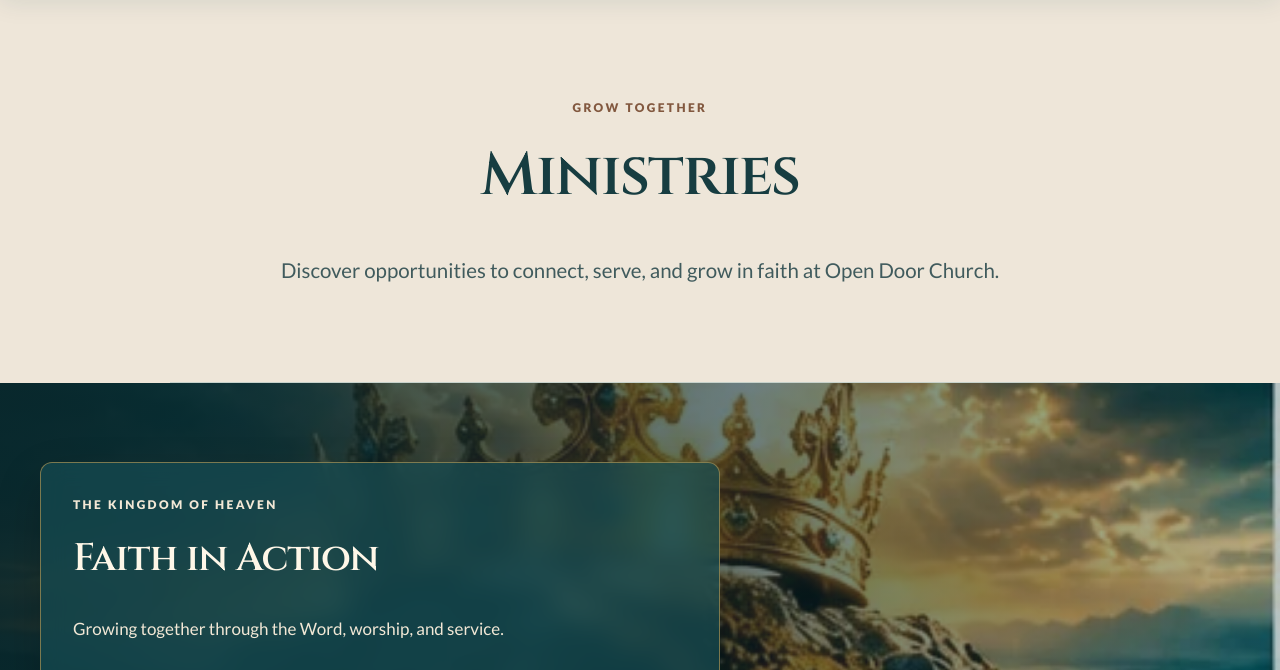
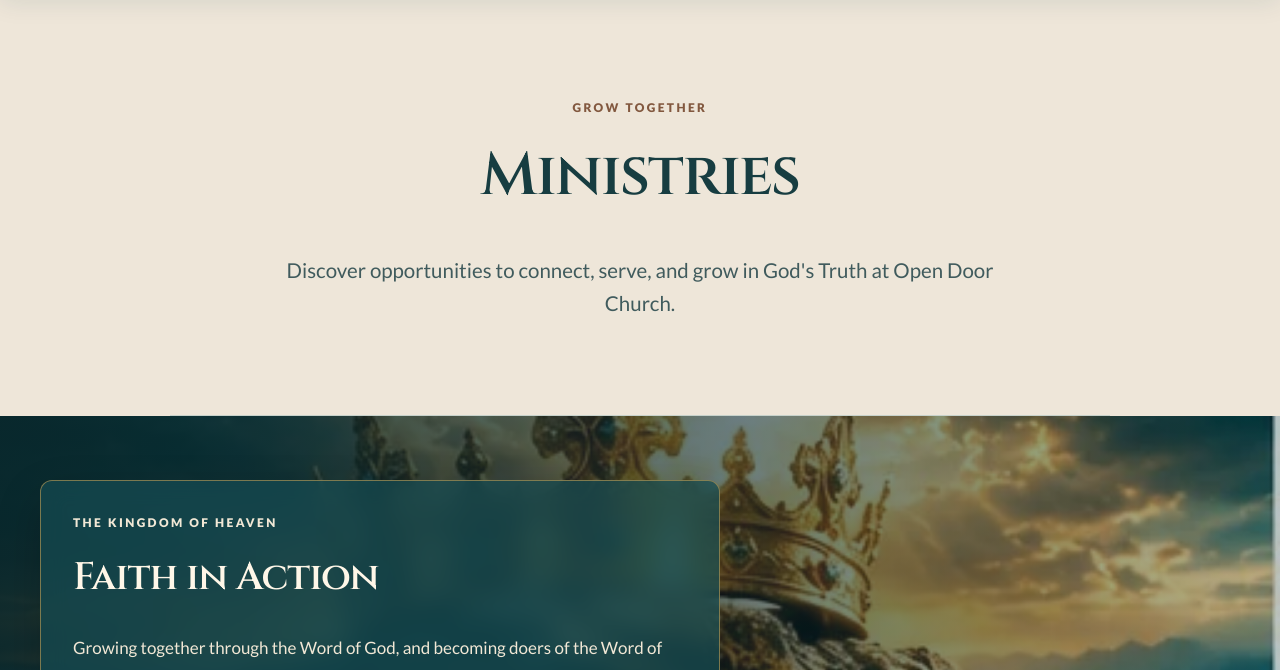
Before and after one commit to josephparis28-hue/Open-Door, a plain HTML site: page ministries/index.html in a window 1280 px wide. Shown: the part 130-800 px from the top of the page. Drawn offline with Linux system fonts and the light colour scheme.

Commit message:
Update vision and ministries page.

```diff
--- a/ministries/index.html
+++ b/ministries/index.html
@@ -115,7 +115,7 @@
       Ministries
      </h1>
      <p class="lead">
-      Discover opportunities to connect, serve, and grow in faith at Open Door Church.
+      Discover opportunities to connect, serve, and grow in God's Truth at Open Door Church.
      </p>
     </div>
     <section aria-label="Faith in Action" class="kingdom-banner reveal-on-scroll">
@@ -130,7 +130,7 @@
        Faith in Action
       </h2>
       <p>
-       Growing together through the Word, worship, and service.
+       Growing together through the Word of God, and becoming doers of the Word of God.
       </p>
      </div>
     </section>
```
Also changed, not shown: vision/index.html (+1 -1 lines).
